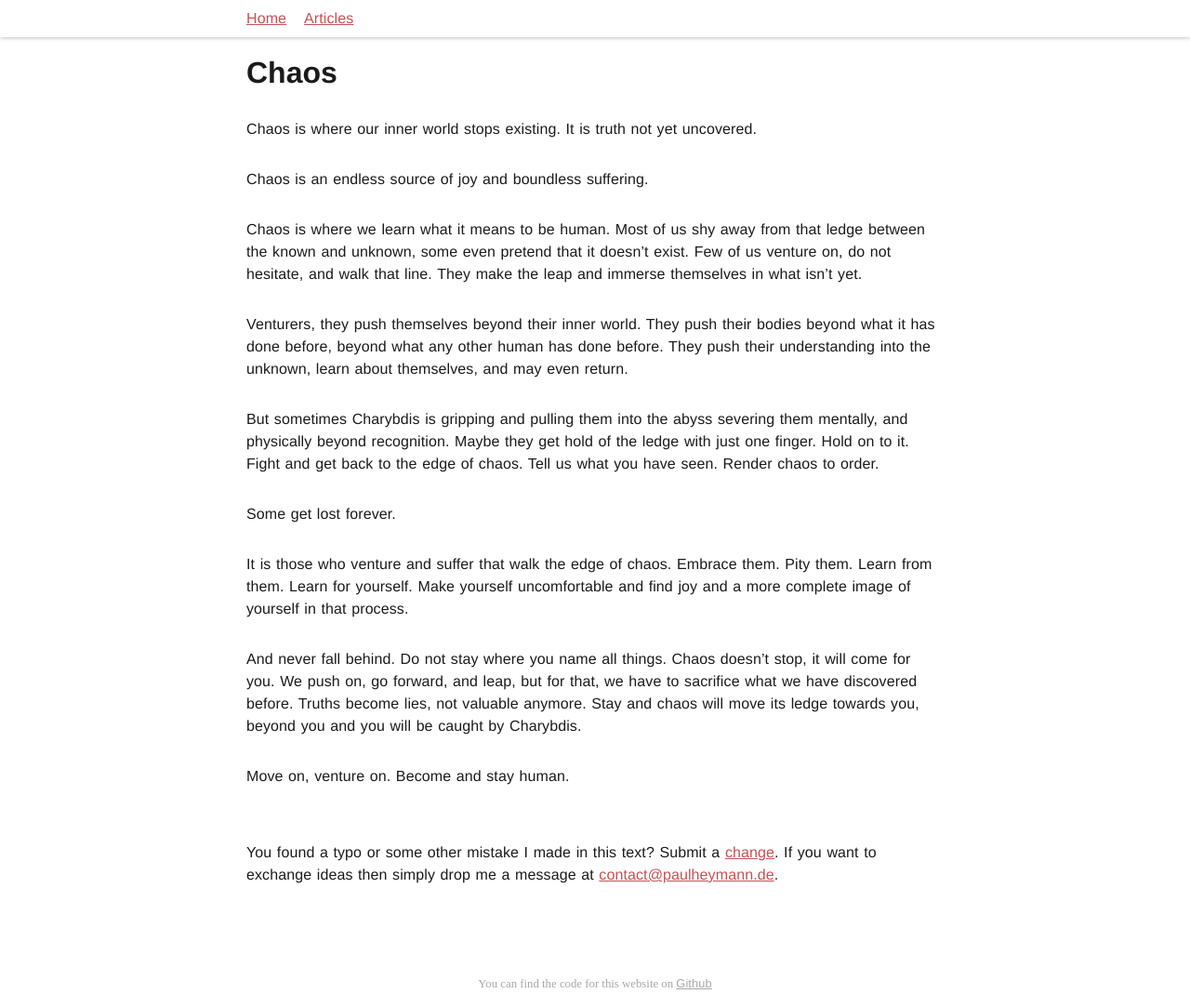
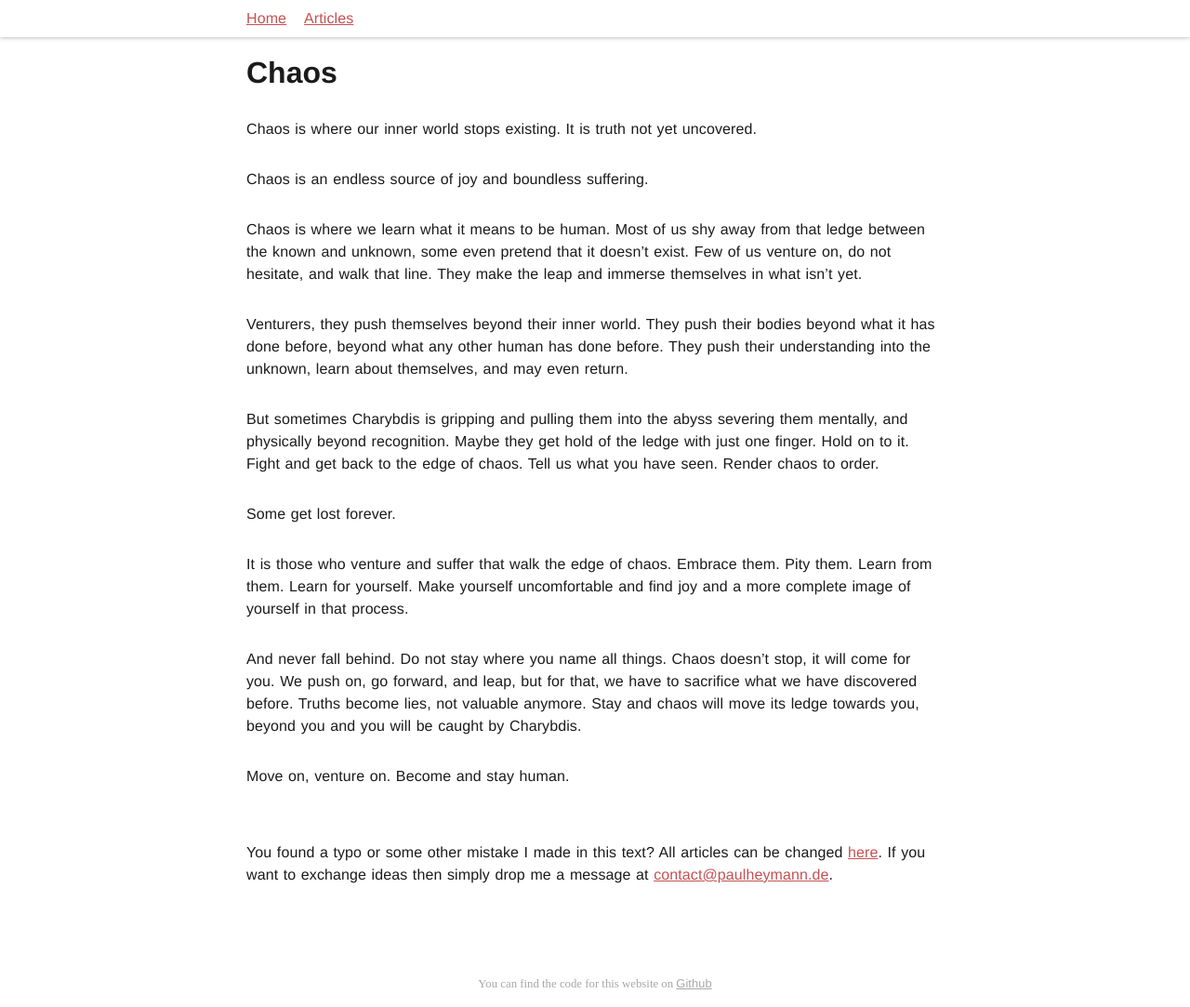
Before and after one commit to pheymann/paulheymann-website, a Jekyll site: the page built from _posts/2022-05-10-walking-on-the-edge-of-chaos.md, in a window 1280 px wide. Shown: the whole page at 93% size. Built offline with Jekyll 4.4.1, drawn with Linux system fonts in a browser that asks for light colours.

Commit message:
blog: fix GitHub link

```diff
--- a/_layouts/post.html
+++ b/_layouts/post.html
@@ -9,6 +9,6 @@ layout: "basic"
 
   <br>
   <p>
-    You found a typo or some other mistake I made in this text? Submit a <a href="">change</a>. If you want to exchange ideas then simply drop me a message at <a href="mailto:contact@paulheymann.de">contact@paulheymann.de</a>.
+    You found a typo or some other mistake I made in this text? All articles can be changed <a href="https://github.com/pheymann/paulheymann-website/tree/master/_posts">here</a>. If you want to exchange ideas then simply drop me a message at <a href="mailto:contact@paulheymann.de">contact@paulheymann.de</a>.
   </p>
 </div>
```
